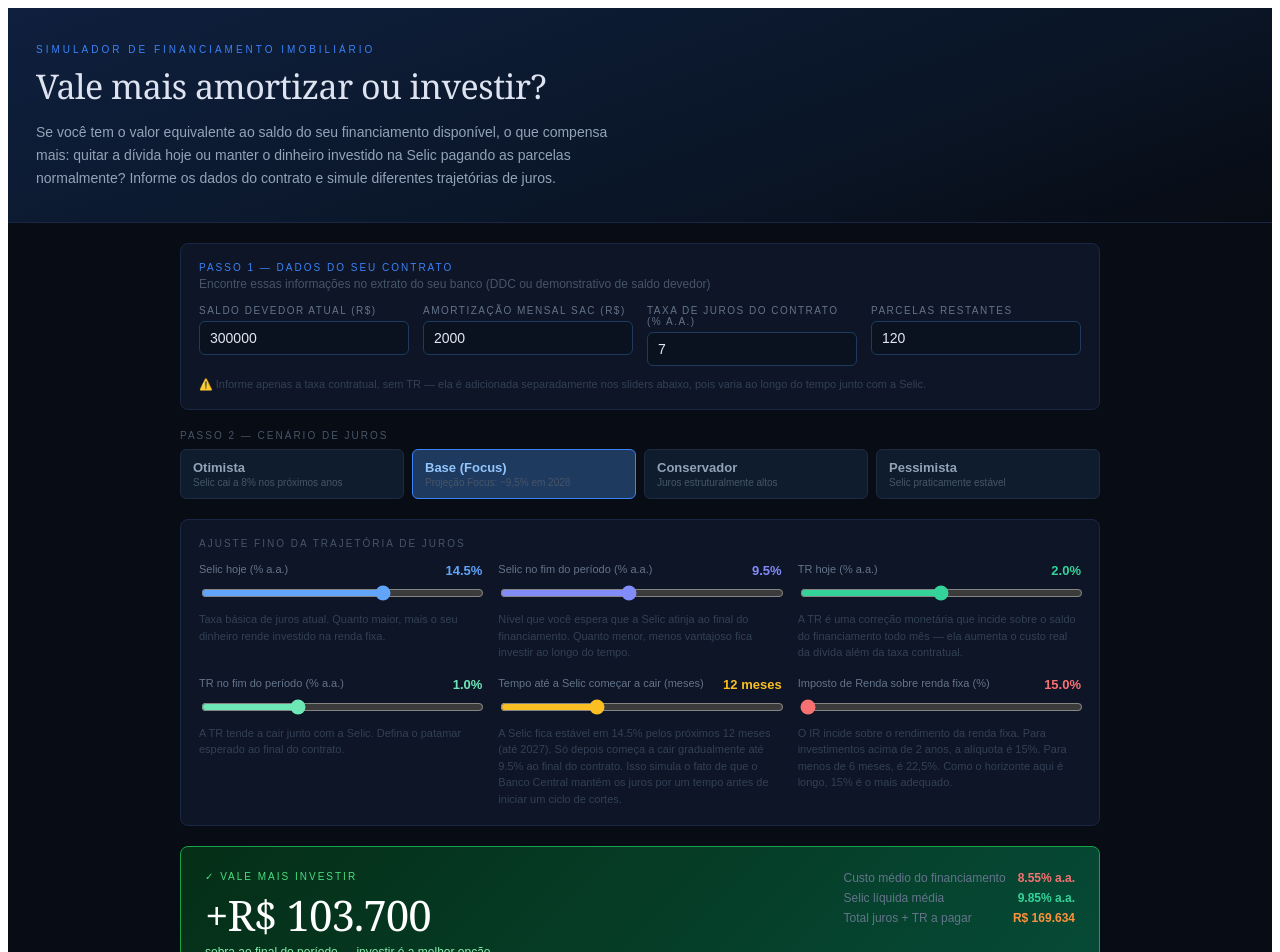
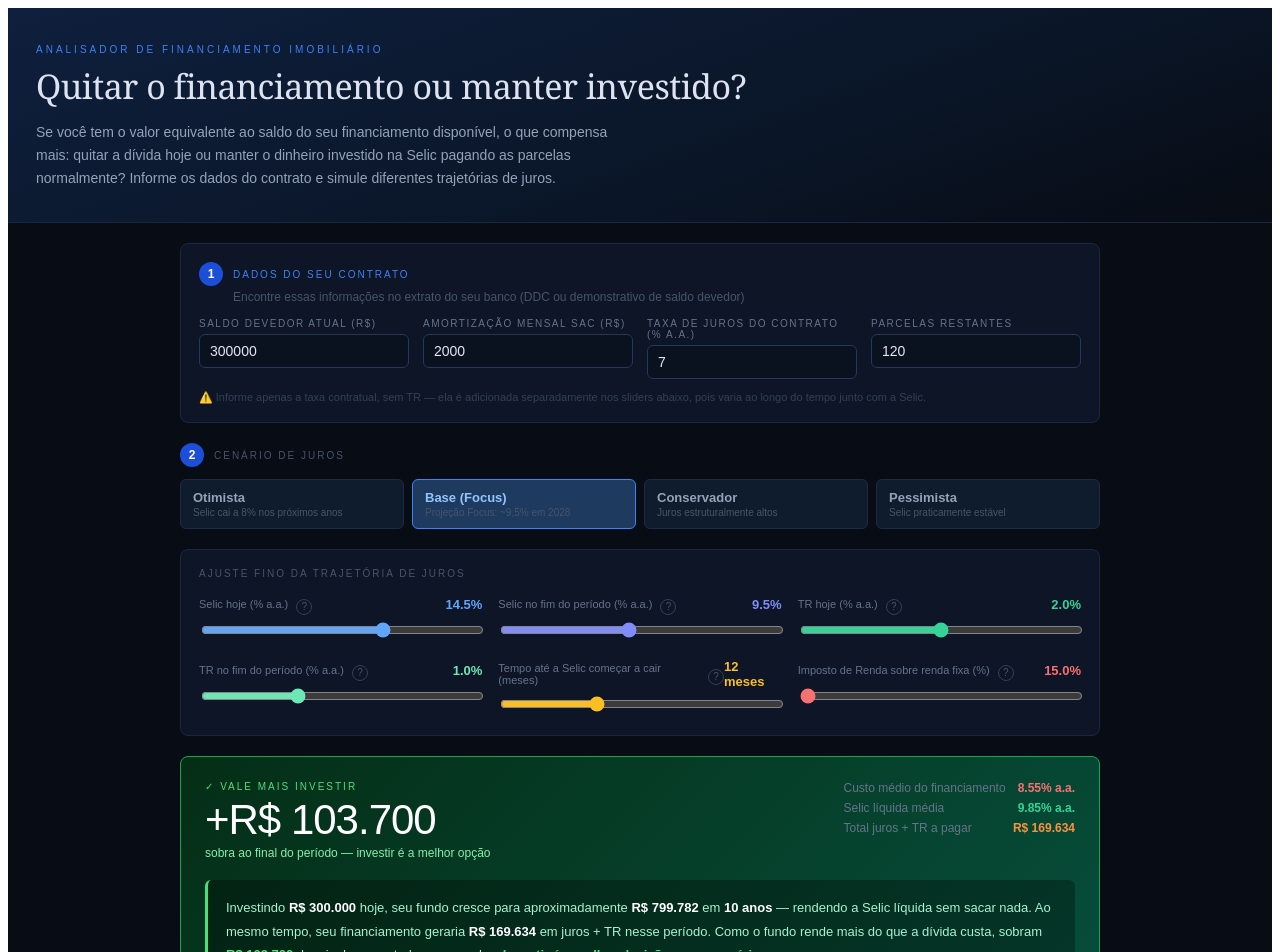
Before and after one commit to igormgomes/simulador-financiamento-imobiliario, a React (Vite) app: page / in a window 1280 px wide. Shown: the top 952 px of the page. Built offline with nearby package versions, Linux system fonts and the light colour scheme.

Commit message:
changing text

```diff
--- a/src/App.jsx
+++ b/src/App.jsx
@@ -1,4 +1,4 @@
-import React, { useState, useMemo } from 'react';
+import React, { useState, useMemo, useEffect, useRef } from 'react';
 import { LineChart, Line, XAxis, YAxis, CartesianGrid, Tooltip, Legend, ResponsiveContainer, ReferenceLine } from 'recharts';
 
 function buildCurve(inicio, fim, mesesHold, total) {
@@ -14,6 +14,76 @@ function formatBRL(value) {
   return new Intl.NumberFormat('pt-BR', { style: 'currency', currency: 'BRL', maximumFractionDigits: 0 }).format(value);
 }
 function formatPct(v) { return `${v.toFixed(1)}%`; }
+
+// Animated number hook
+function useAnimatedValue(target, duration = 600) {
+  const [display, setDisplay] = useState(target);
+  const rafRef = useRef(null);
+  const startRef = useRef(null);
+  const fromRef = useRef(target);
+
+  useEffect(() => {
+    const from = fromRef.current;
+    const to = target;
+    if (from === to) return;
+    if (rafRef.current) cancelAnimationFrame(rafRef.current);
+    startRef.current = null;
+
+    const animate = (ts) => {
+      if (!startRef.current) startRef.current = ts;
+      const elapsed = ts - startRef.current;
+      const progress = Math.min(elapsed / duration, 1);
+      const ease = 1 - Math.pow(1 - progress, 3); // ease-out cubic
+      setDisplay(Math.round(from + (to - from) * ease));
+      if (progress < 1) {
+        rafRef.current = requestAnimationFrame(animate);
+      } else {
+        fromRef.current = to;
+      }
+    };
+    rafRef.current = requestAnimationFrame(animate);
+    return () => { if (rafRef.current) cancelAnimationFrame(rafRef.current); };
+  }, [target, duration]);
+
+  return display;
+}
+
+// Tooltip component for sliders
+function SliderTooltip({ hint }) {
+  const [visible, setVisible] = useState(false);
+  return (
+    <div style={{ position: 'relative', display: 'inline-block', marginLeft: '6px' }}>
+      <button
+        onMouseEnter={() => setVisible(true)}
+        onMouseLeave={() => setVisible(false)}
+        onClick={() => setVisible(v => !v)}
+        style={{
+          background: 'none', border: '1px solid #334155', borderRadius: '50%',
+          color: '#475569', fontSize: '10px', width: '16px', height: '16px',
+          cursor: 'pointer', lineHeight: '14px', padding: 0, fontFamily: 'sans-serif',
+          display: 'inline-flex', alignItems: 'center', justifyContent: 'center',
+        }}
+      >?</button>
+      {visible && (
+        <div style={{
+          position: 'absolute', bottom: '24px', left: '-120px', width: '260px',
+          background: '#1e293b', border: '1px solid #334155', borderRadius: '8px',
+          padding: '10px 12px', fontSize: '11px', color: '#94a3b8',
+          fontFamily: 'sans-serif', lineHeight: '1.6', zIndex: 100,
+          boxShadow: '0 8px 24px rgba(0,0,0,0.4)',
+        }}>
+          {hint}
+          <div style={{
+            position: 'absolute', bottom: '-6px', left: '126px',
+            width: '10px', height: '10px', background: '#1e293b',
+            border: '1px solid #334155', borderTop: 'none', borderLeft: 'none',
+            transform: 'rotate(45deg)',
+          }} />
+        </div>
+      )}
+    </div>
+  );
+}
 
 const PRESETS = [
   { label: 'Otimista',     selicInicio: 14.5, selicFim: 8.0,  trInicio: 2.0, trFim: 0.5, mesesHold: 6,  desc: 'Selic cai a 8% nos próximos anos' },
@@ -97,7 +167,6 @@ export default function Simulador() {
     const selicMedia = selicCurve.reduce((a, b) => a + b, 0) / selicCurve.length;
     const trMedia = trCurve.reduce((a, b) => a + b, 0) / trCurve.length;
 
-    // Fundo bruto: quanto o dinheiro vira sem sacar nada (sem pagar parcelas)
     let fundoBruto = saldoDevedor;
     for (let mes = 1; mes <= total; mes++) {
       const selicAnualMes = selicCurve[mes - 1];
@@ -109,11 +178,7 @@ export default function Simulador() {
     const anos = Math.round(total / 12);
 
     return {
-      fundoFinal: fundoInveste,
-      fundoBruto,
-      totalJurosFin,
-      totalParcelasPagas,
-      anos,
+      fundoFinal: fundoInveste, fundoBruto, totalJurosFin, totalParcelasPagas, anos,
       vantagem: fundoInveste > 0,
       diferencaFinal: Math.abs(fundoInveste),
       chartData, selicChartData,
@@ -123,6 +188,8 @@ export default function Simulador() {
   }, [saldoDevedor, amortizacaoMensal, taxaJurosAnual, parcelasRestantes, selicInicio, selicFim, trInicio, trFim, mesesHold, ir]);
 
   const vantagem = resultado.vantagem;
+  const animatedDiferenca = useAnimatedValue(Math.round(resultado.diferencaFinal));
+  const animatedFundoBruto = useAnimatedValue(Math.round(resultado.fundoBruto));
   const anoCaidaInicio = 2026 + Math.floor(mesesHold / 12);
 
   const sliders = [
@@ -147,7 +214,7 @@ export default function Simulador() {
       fmt: (v) => v === 0 ? 'já cai' : `${v} meses`,
       hint: mesesHold === 0
         ? 'A Selic começa a cair imediatamente, já no próximo mês.'
-        : `A Selic fica estável em ${selicInicio}% pelos próximos ${mesesHold} meses (até ${anoCaidaInicio}). Só depois começa a cair gradualmente até ${selicFim}% ao final do contrato. Isso simula o fato de que o Banco Central mantém os juros por um tempo antes de iniciar um ciclo de cortes.`,
+        : `A Selic fica estável em ${selicInicio}% pelos próximos ${mesesHold} meses (até ${anoCaidaInicio}). Só depois começa a cair gradualmente até ${selicFim}% ao final do contrato.`,
     },
     {
       label: 'Imposto de Renda sobre renda fixa (%)', value: ir, set: setIr, min: 15, max: 22.5, step: 2.5, color: '#f87171',
@@ -161,10 +228,10 @@ export default function Simulador() {
       {/* Header */}
       <div style={{ background: 'linear-gradient(160deg, #0f1f3d 0%, #0a1628 60%, #080c14 100%)', padding: '36px 28px 32px', borderBottom: '1px solid #1a2744' }}>
         <div style={{ fontSize: '10px', letterSpacing: '3px', color: '#3b82f6', textTransform: 'uppercase', marginBottom: '8px', fontFamily: 'sans-serif' }}>
-          Simulador de Financiamento Imobiliário
+          Analisador de Financiamento Imobiliário
         </div>
         <h1 style={{ fontSize: 'clamp(22px, 4vw, 34px)', fontWeight: '400', margin: '0 0 12px', letterSpacing: '-0.5px' }}>
-          Vale mais amortizar ou investir?
+          Quitar o financiamento ou manter investido?
         </h1>
         <p style={{ color: '#94a3b8', fontSize: '14px', margin: 0, fontFamily: 'sans-serif', lineHeight: '1.65', maxWidth: '580px' }}>
           Se você tem o valor equivalente ao saldo do seu financiamento disponível, o que compensa mais: quitar a dívida hoje ou manter o dinheiro investido na Selic pagando as parcelas normalmente? Informe os dados do contrato e simule diferentes trajetórias de juros.
@@ -173,12 +240,13 @@ export default function Simulador() {
 
       <div style={{ padding: '20px 20px 48px', maxWidth: '920px', margin: '0 auto' }}>
 
-        {/* Dados do contrato */}
+        {/* Step 1 */}
         <div style={{ background: '#0d1526', border: '1px solid #1a2744', borderRadius: '8px', padding: '18px', marginBottom: '20px' }}>
-          <div style={{ fontSize: '10px', letterSpacing: '2px', color: '#3b82f6', textTransform: 'uppercase', marginBottom: '4px', fontFamily: 'sans-serif' }}>
-            Passo 1 — Dados do seu contrato
+          <div style={{ display: 'flex', alignItems: 'center', gap: '10px', marginBottom: '4px' }}>
+            <div style={{ width: '24px', height: '24px', borderRadius: '50%', background: '#1d4ed8', color: '#fff', fontSize: '12px', fontFamily: 'sans-serif', display: 'flex', alignItems: 'center', justifyContent: 'center', fontWeight: '700', flexShrink: 0 }}>1</div>
+            <div style={{ fontSize: '10px', letterSpacing: '2px', color: '#3b82f6', textTransform: 'uppercase', fontFamily: 'sans-serif' }}>Dados do seu contrato</div>
           </div>
-          <div style={{ fontSize: '12px', color: '#475569', fontFamily: 'sans-serif', marginBottom: '14px' }}>
+          <div style={{ fontSize: '12px', color: '#475569', fontFamily: 'sans-serif', marginBottom: '14px', marginLeft: '34px' }}>
             Encontre essas informações no extrato do seu banco (DDC ou demonstrativo de saldo devedor)
           </div>
           <div style={{ display: 'grid', gridTemplateColumns: 'repeat(auto-fit, minmax(180px, 1fr))', gap: '14px' }}>
@@ -204,12 +272,12 @@ export default function Simulador() {
           </div>
         </div>
 
-        {/* Presets */}
-        <div style={{ marginBottom: '20px' }}>
-          <div style={{ fontSize: '10px', letterSpacing: '2px', color: '#475569', textTransform: 'uppercase', marginBottom: '8px', fontFamily: 'sans-serif' }}>
-            Passo 2 — Cenário de juros
+        {/* Step 2 — Presets */}
+        <div style={{ marginBottom: '12px', display: 'flex', alignItems: 'center', gap: '10px' }}>
+          <div style={{ width: '24px', height: '24px', borderRadius: '50%', background: '#1d4ed8', color: '#fff', fontSize: '12px', fontFamily: 'sans-serif', display: 'flex', alignItems: 'center', justifyContent: 'center', fontWeight: '700', flexShrink: 0 }}>2</div>
+          <div style={{ fontSize: '10px', letterSpacing: '2px', color: '#475569', textTransform: 'uppercase', fontFamily: 'sans-serif' }}>Cenário de juros</div>
         </div>
-          <div style={{ display: 'grid', gridTemplateColumns: 'repeat(auto-fit, minmax(150px, 1fr))', gap: '8px' }}>
+        <div style={{ display: 'grid', gridTemplateColumns: 'repeat(auto-fit, minmax(150px, 1fr))', gap: '8px', marginBottom: '20px' }}>
           {PRESETS.map((p, i) => (
             <button key={p.label} onClick={() => applyPreset(i)} style={{
               padding: '10px 12px', textAlign: 'left',
@@ -222,7 +290,6 @@ export default function Simulador() {
             </button>
           ))}
         </div>
-        </div>
 
         {/* Sliders */}
         <div style={{ background: '#0d1526', border: '1px solid #1a2744', borderRadius: '8px', padding: '18px', marginBottom: '20px' }}>
@@ -232,8 +299,11 @@ export default function Simulador() {
           <div style={{ display: 'grid', gridTemplateColumns: 'repeat(auto-fit, minmax(240px, 1fr))', gap: '16px' }}>
             {sliders.map((s) => (
               <div key={s.label}>
-                <div style={{ display: 'flex', justifyContent: 'space-between', marginBottom: '5px' }}>
+                <div style={{ display: 'flex', justifyContent: 'space-between', alignItems: 'center', marginBottom: '5px' }}>
+                  <div style={{ display: 'flex', alignItems: 'center', gap: '2px' }}>
                     <span style={{ fontSize: '11px', color: '#64748b', fontFamily: 'sans-serif' }}>{s.label}</span>
+                    <SliderTooltip hint={s.hint} />
+                  </div>
                   <span style={{ fontSize: '13px', fontWeight: '700', color: s.color, fontFamily: 'sans-serif' }}>
                     {s.fmt ? s.fmt(s.value) : formatPct(s.value)}
                   </span>
@@ -241,11 +311,6 @@ export default function Simulador() {
                 <input type="range" min={s.min} max={s.max} step={s.step} value={s.value}
                   onChange={(e) => { s.set(parseFloat(e.target.value)); setActivePreset(null); }}
                   style={{ width: '100%', accentColor: s.color }} />
-                {s.hint && (
-                  <div style={{ fontSize: '11px', color: '#334155', fontFamily: 'sans-serif', marginTop: '5px', lineHeight: '1.5' }}>
-                    {s.hint}
-                  </div>
-                )}
               </div>
             ))}
           </div>
@@ -256,16 +321,21 @@ export default function Simulador() {
           background: vantagem ? 'linear-gradient(135deg, #052e16 0%, #064e3b 100%)' : 'linear-gradient(135deg, #450a0a 0%, #7c2d12 100%)',
           border: `1px solid ${vantagem ? '#16a34a' : '#b91c1c'}`,
           borderRadius: '8px', padding: '24px', marginBottom: '20px',
+          transition: 'background 0.5s ease, border-color 0.5s ease',
         }}>
           <div style={{ display: 'flex', flexWrap: 'wrap', alignItems: 'flex-start', justifyContent: 'space-between', gap: '16px', marginBottom: '20px' }}>
             <div>
-              <div style={{ fontSize: '10px', letterSpacing: '2px', color: vantagem ? '#4ade80' : '#fca5a5', textTransform: 'uppercase', marginBottom: '4px', fontFamily: 'sans-serif' }}>
+              <div style={{ fontSize: '10px', letterSpacing: '2px', color: vantagem ? '#4ade80' : '#fca5a5', textTransform: 'uppercase', marginBottom: '4px', fontFamily: 'sans-serif', transition: 'color 0.4s' }}>
                 {vantagem ? '✓ Vale mais investir' : '✗ Vale mais amortizar'}
               </div>
-              <div style={{ fontSize: 'clamp(26px, 5vw, 42px)', fontWeight: '300', letterSpacing: '-1px', color: '#fff' }}>
-                {vantagem ? '+' : '-'}{formatBRL(resultado.diferencaFinal)}
+              <div style={{
+                fontSize: 'clamp(26px, 5vw, 42px)', fontWeight: '300', letterSpacing: '-1px', color: '#fff',
+                transition: 'color 0.4s',
+                fontFamily: 'sans-serif',
+              }}>
+                {vantagem ? '+' : '-'}{formatBRL(animatedDiferenca)}
               </div>
-              <div style={{ fontSize: '12px', color: vantagem ? '#86efac' : '#fca5a5', fontFamily: 'sans-serif', marginTop: '2px' }}>
+              <div style={{ fontSize: '12px', color: vantagem ? '#86efac' : '#fca5a5', fontFamily: 'sans-serif', marginTop: '2px', transition: 'color 0.4s' }}>
                 {vantagem ? 'sobra ao final do período — investir é a melhor opção' : 'o fundo se esgota antes do fim — amortizar poupa mais'}
               </div>
             </div>
@@ -293,26 +363,27 @@ export default function Simulador() {
             fontFamily: 'sans-serif',
             lineHeight: '1.8',
             borderLeft: `3px solid ${vantagem ? '#4ade80' : '#f87171'}`,
+            transition: 'border-color 0.4s, color 0.4s',
           }}>
             {vantagem ? (
               <>
                 Investindo <strong style={{color:'#fff'}}>{formatBRL(saldoDevedor)}</strong> hoje,
-                seu fundo cresce para aproximadamente <strong style={{color:'#fff'}}>{formatBRL(resultado.fundoBruto)}</strong> em{' '}
+                seu fundo cresce para aproximadamente <strong style={{color:'#fff'}}>{formatBRL(animatedFundoBruto)}</strong> em{' '}
                 <strong style={{color:'#fff'}}>{resultado.anos} anos</strong> — rendendo a Selic líquida sem sacar nada.
                 Ao mesmo tempo, seu financiamento geraria <strong style={{color:'#fff'}}>{formatBRL(resultado.totalJurosFin)}</strong> em
                 juros + TR nesse período. Como o fundo rende mais do que a dívida custa,
-                sobram <strong style={{color:'#4ade80'}}>{formatBRL(resultado.diferencaFinal)}</strong> depois
+                sobram <strong style={{color:'#4ade80'}}>{formatBRL(animatedDiferenca)}</strong> depois
                 de pagar todas as parcelas.{' '}
                 <strong style={{color:'#4ade80'}}>Investir é a melhor decisão nesse cenário.</strong>
               </>
             ) : (
               <>
                 Investindo <strong style={{color:'#fff'}}>{formatBRL(saldoDevedor)}</strong> hoje,
-                seu fundo cresceria para aproximadamente <strong style={{color:'#fff'}}>{formatBRL(resultado.fundoBruto)}</strong> em{' '}
+                seu fundo cresceria para aproximadamente <strong style={{color:'#fff'}}>{formatBRL(animatedFundoBruto)}</strong> em{' '}
                 <strong style={{color:'#fff'}}>{resultado.anos} anos</strong>. Porém, o total de parcelas
                 a pagar soma <strong style={{color:'#fff'}}>{formatBRL(resultado.totalParcelasPagas)}</strong> — mais
                 do que o fundo consegue gerar nesse cenário de juros. Quitar o financiamento hoje
-                economiza <strong style={{color:'#f87171'}}>{formatBRL(resultado.diferencaFinal)}</strong> no total.{' '}
+                economiza <strong style={{color:'#f87171'}}>{formatBRL(animatedDiferenca)}</strong> no total.{' '}
                 <strong style={{color:'#f87171'}}>Amortizar é a melhor decisão nesse cenário.</strong>
               </>
             )}
@@ -345,6 +416,7 @@ export default function Simulador() {
                   <YAxis tickFormatter={(v) => `${(v / 1000).toFixed(0)}k`} tick={{ fill: '#334155', fontSize: 10 }} />
                   <Tooltip contentStyle={{ background: '#0f1c2e', border: '1px solid #1e3a5f', borderRadius: '6px', fontFamily: 'sans-serif', fontSize: '12px' }} formatter={(v, name) => [formatBRL(v), name]} labelStyle={{ color: '#64748b' }} />
                   <Legend wrapperStyle={{ fontFamily: 'sans-serif', fontSize: '11px' }} />
+                  <ReferenceLine x="2026" stroke="#475569" strokeDasharray="4 2" label={{ value: 'hoje', fill: '#475569', fontSize: 10 }} />
                   <ReferenceLine y={0} stroke="#334155" strokeDasharray="4 2" />
                   <Line type="monotone" dataKey="saldoFin" name="Saldo devedor" stroke="#f87171" strokeWidth={2} dot={false} />
                   <Line type="monotone" dataKey="fundoInveste" name="Fundo (Selic líquida - parcelas)" stroke="#34d399" strokeWidth={2} dot={false} />
@@ -380,7 +452,7 @@ export default function Simulador() {
 
         {/* Footer */}
         <div style={{ background: '#0a1220', border: '1px solid #141f33', borderRadius: '8px', padding: '16px', fontSize: '12px', lineHeight: '1.7', color: '#475569', fontFamily: 'sans-serif' }}>
-          <strong style={{ color: '#64748b' }}>Como funciona:</strong> O simulador parte do princípio que você tem o valor do saldo devedor disponível. No cenário <strong style={{color:'#94a3b8'}}>investir</strong>, esse dinheiro rende a Selic líquida (descontado IR de {ir}%) e é usado mês a mês para pagar as parcelas do financiamento — o que sobrar ao final é o seu ganho. No cenário <strong style={{color:'#94a3b8'}}>amortizar</strong>, você quita hoje e economiza todos os juros futuros. A Selic e a TR declinam linearmente ao longo do prazo, com {mesesHold} meses de estabilidade antes de começar a cair.
+          <strong style={{ color: '#64748b' }}>Como funciona:</strong> O simulador parte do princípio que você tem o valor do saldo devedor disponível. No cenário <strong style={{color:'#94a3b8'}}>investir</strong>, esse dinheiro rende a Selic líquida (descontado IR de {ir}%) e é usado mês a mês para pagar as parcelas — o que sobrar ao final é o seu ganho. No cenário <strong style={{color:'#94a3b8'}}>amortizar</strong>, você quita hoje e economiza todos os juros futuros. A Selic e a TR declinam linearmente ao longo do prazo, com {mesesHold} meses de estabilidade antes de começar a cair.
         </div>
       </div>
     </div>
```
Lines whose indentation alone changed are shown as unchanged.
